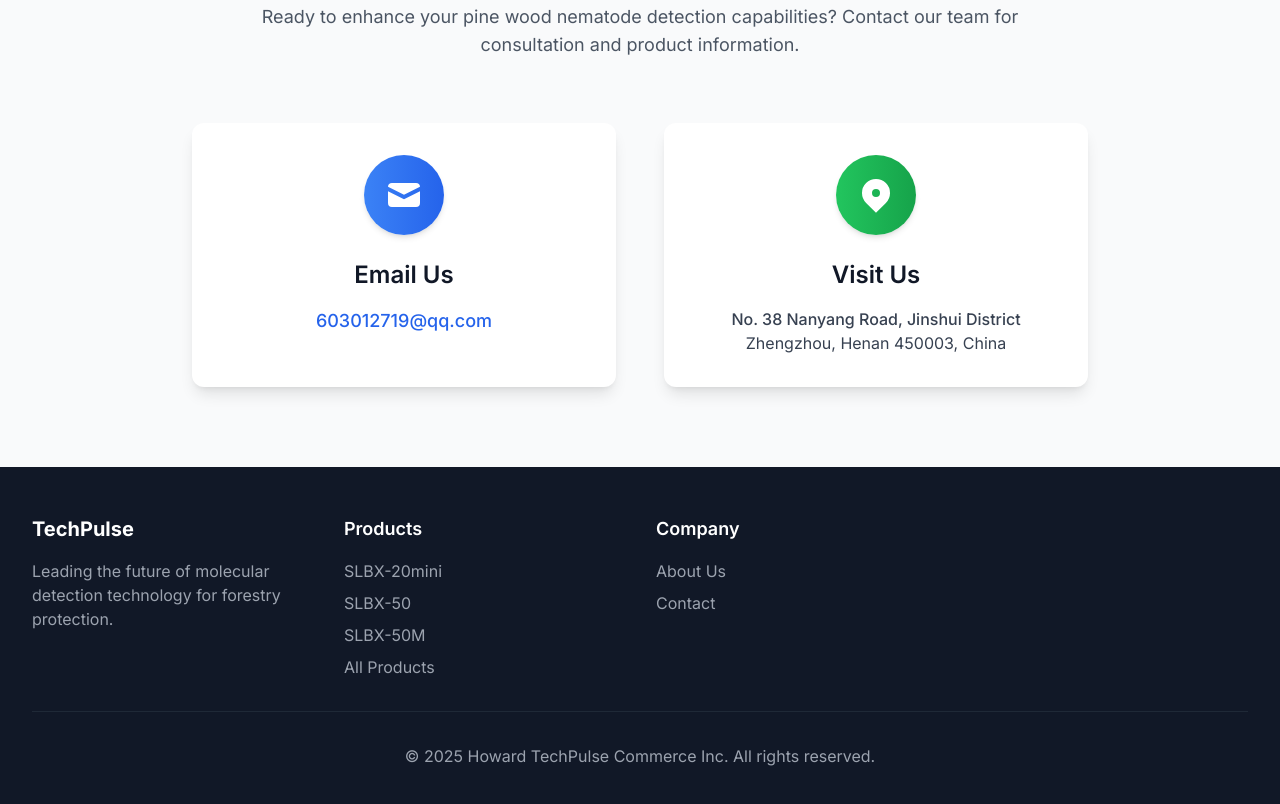
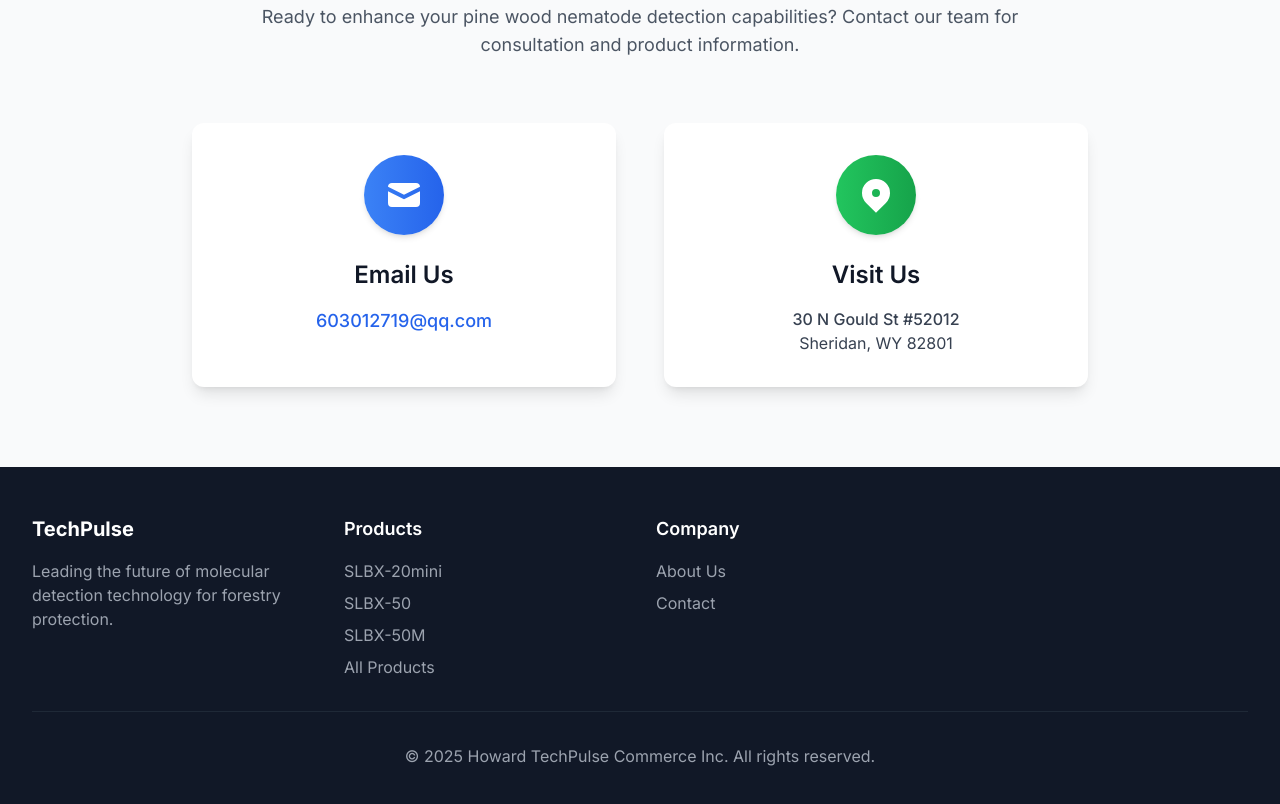
Before and after one commit to lizhijundev/nonglin168_en, a website: page index.html in a window 1280 px wide. Shown: the part 4792-5596 px from the top of the page. Drawn offline with nearby package versions, Linux system fonts and the light colour scheme; files that its build step writes are made by us from their sources.

Commit message:
update Address

```diff
--- a/index.html
+++ b/index.html
@@ -547,8 +547,8 @@
                     </div>
                     <h3 class="text-2xl font-semibold mb-4 text-gray-900">Visit Us</h3>
                     <div class="text-gray-700">
-                        <p class="font-medium">No. 38 Nanyang Road, Jinshui District</p>
-                        <p>Zhengzhou, Henan 450003, China</p>
+                        <p class="font-medium">30 N Gould St #52012</p>
+                        <p>Sheridan, WY 82801</p>
                     </div>
                 </div>
             </div>
```
